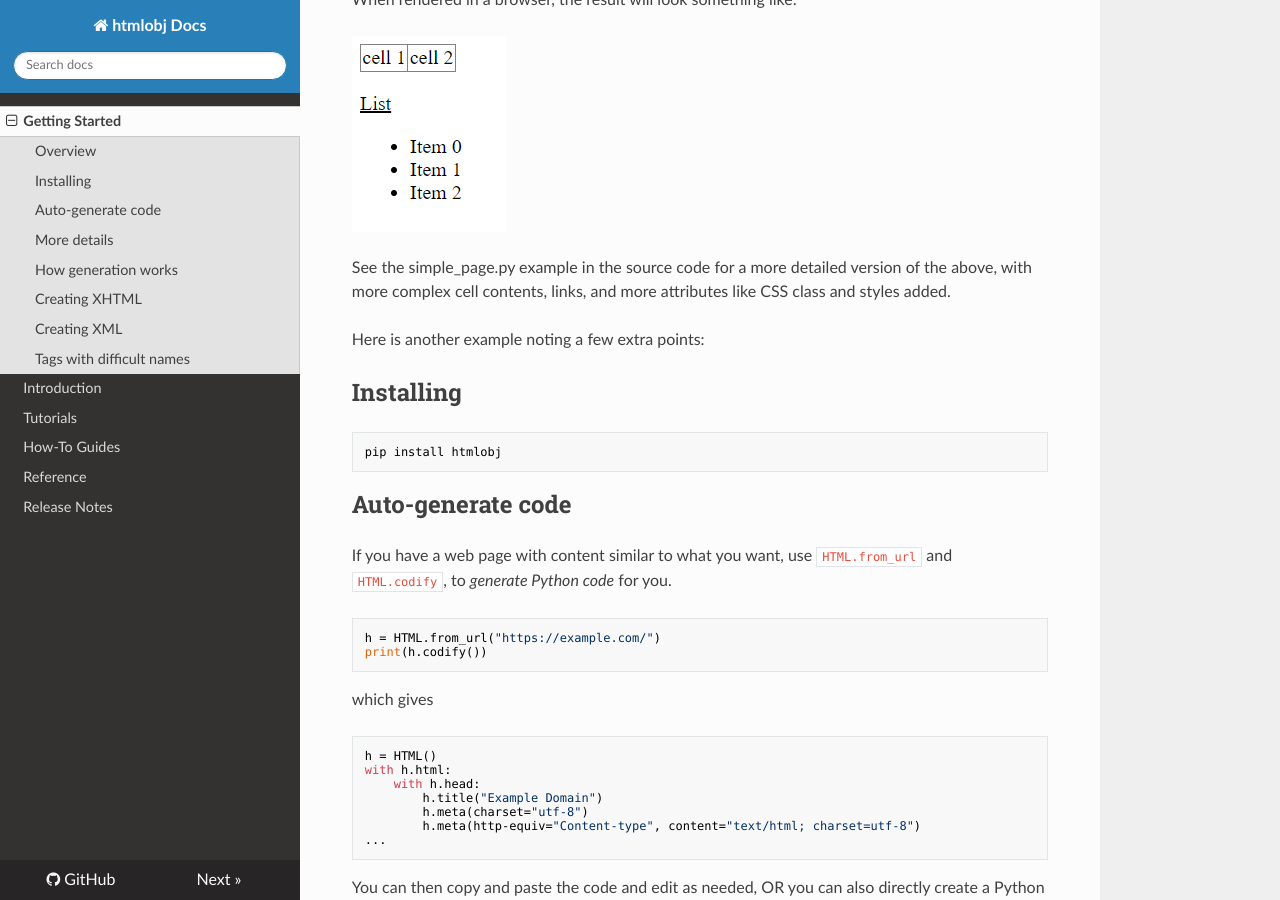
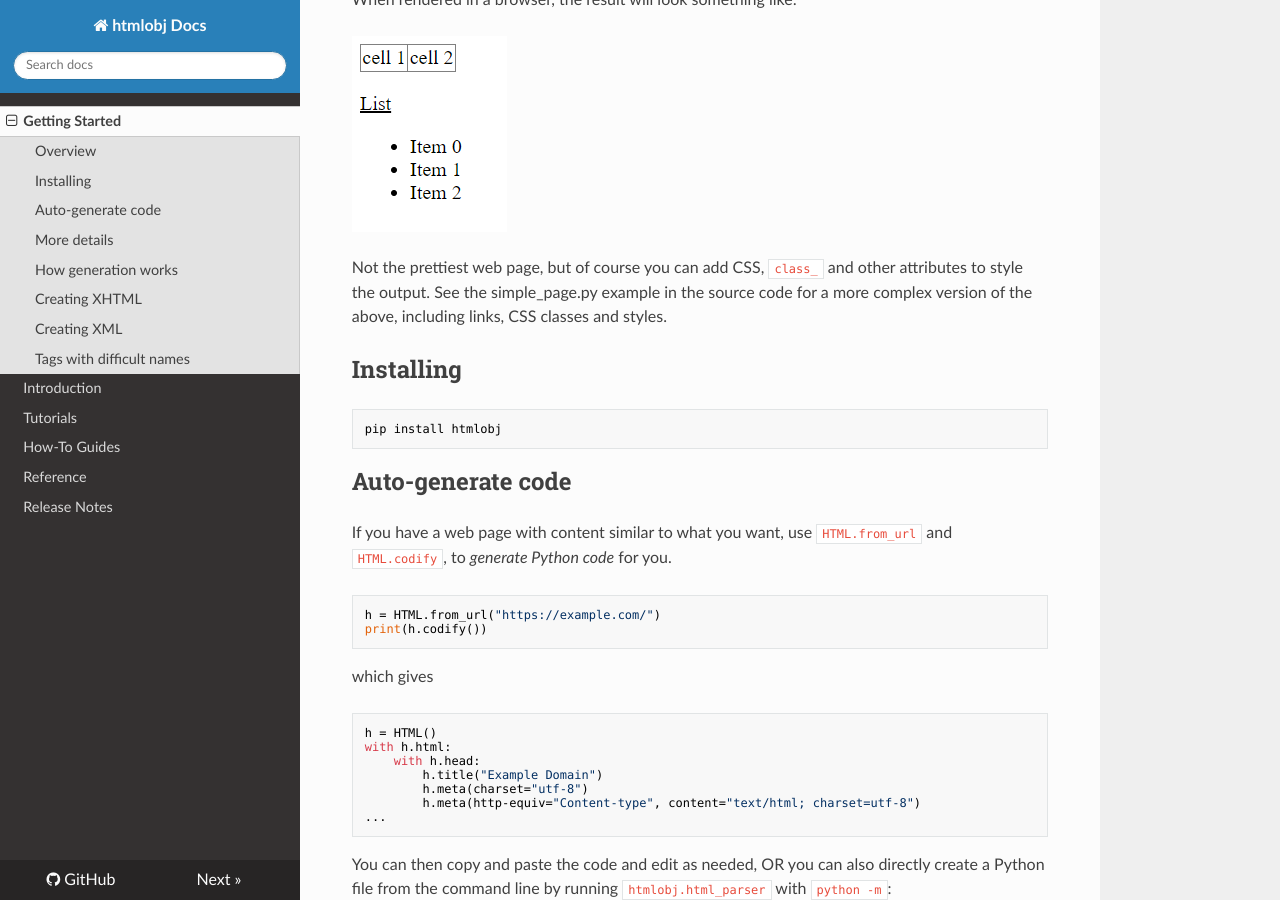
Before and after one commit to darcymason/htmlobj, an MkDocs documentation site: the page built from docs/getting_started.md, in a window 1280 px wide and 900 px high, scrolled down 706 px. Built offline with MkDocs 1.6.1, drawn with Linux system fonts in a browser that asks for light colours; nearby versions of some CDN libraries; some of the changed text lies outside the part shown.

Commit message:
Docs tweaks

```diff
--- a/docs/getting_started.md
+++ b/docs/getting_started.md
@@ -27,10 +27,7 @@ When rendered in a browser, the result will look something like:
 
 ![Simple output](img/simple_ex.png)
 
-See the simple_page.py example in the source code for a more detailed version of the above, with more complex cell contents, links, and more attributes like CSS class and styles added.
-
-Here is another example noting a few extra points:
-
+Not the prettiest web page, but of course you can add CSS, `class_` and other attributes to style the output.  See the simple_page.py example in the source code for a more complex version of the above, including links, CSS classes and styles.
 
 
 ## Installing
```
Also changed, not shown: other parts of docs/getting_started.md (+1 -1 lines).
